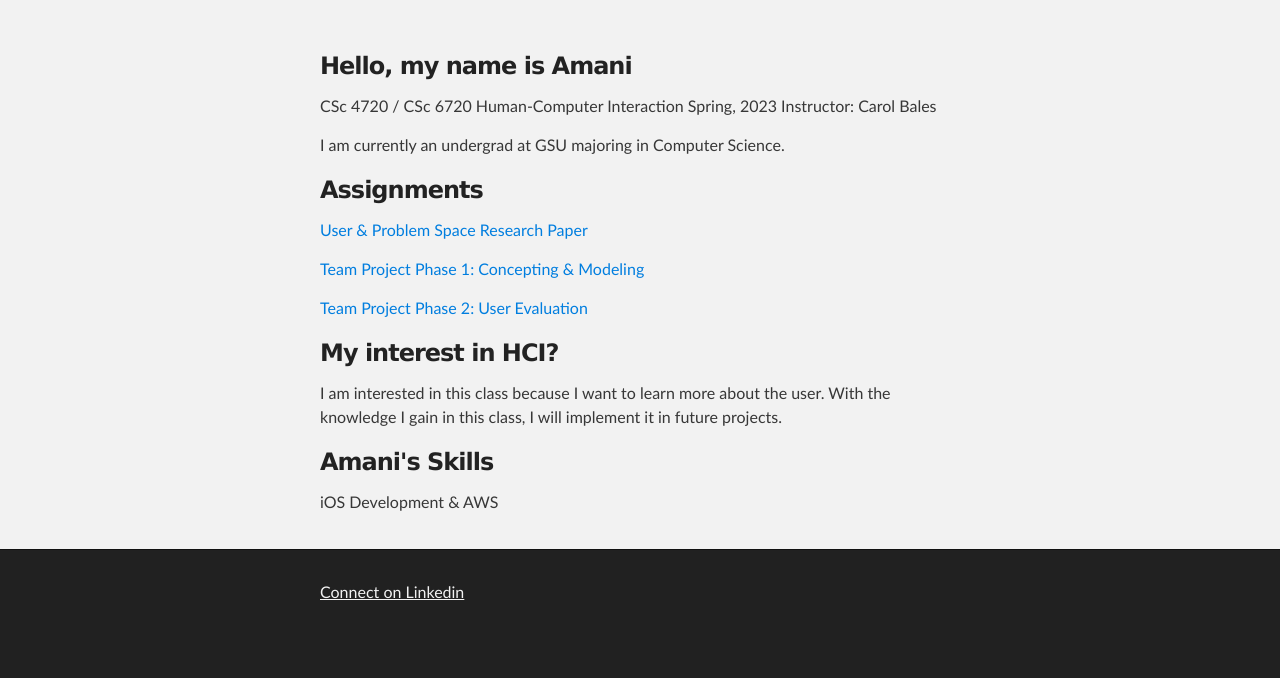
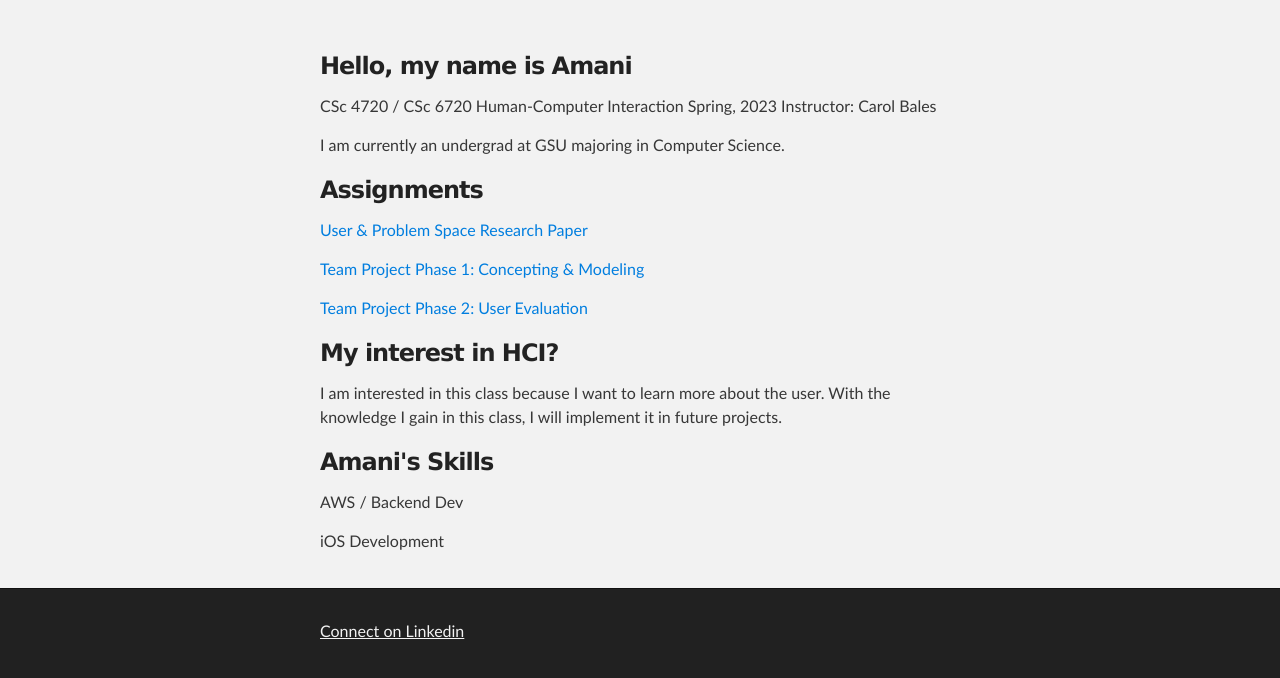
Before and after one commit to AmaniHunter/AmaniHunter.github.io, a plain HTML site: page index.html in a window 1280 px wide. Shown: the part 176-854 px from the top of the page. Before the commit the page ends 815 px from the top, so only its background shows below. Drawn offline with Linux system fonts and the light colour scheme.

Commit message:
Update index.html

```diff
--- a/index.html
+++ b/index.html
@@ -44,8 +44,8 @@
 
 <h3>
 <a id="authors-and-contributors" class="anchor" href="#authors-and-contributors" aria-hidden="true"><span class="octicon octicon-link"></span></a>Amani's Skills</h3>
-<p>iOS Development & AWS</p>
-
+<p>AWS / Backend Dev</p>
+<p>iOS Development</p>
 
       </section>
     </div>
```
